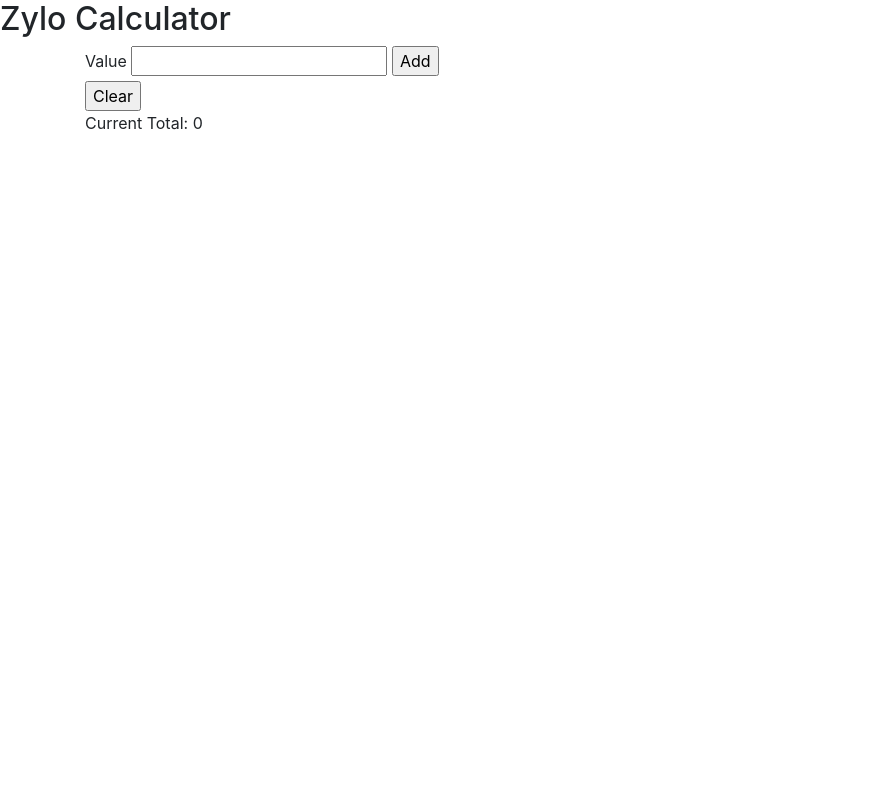
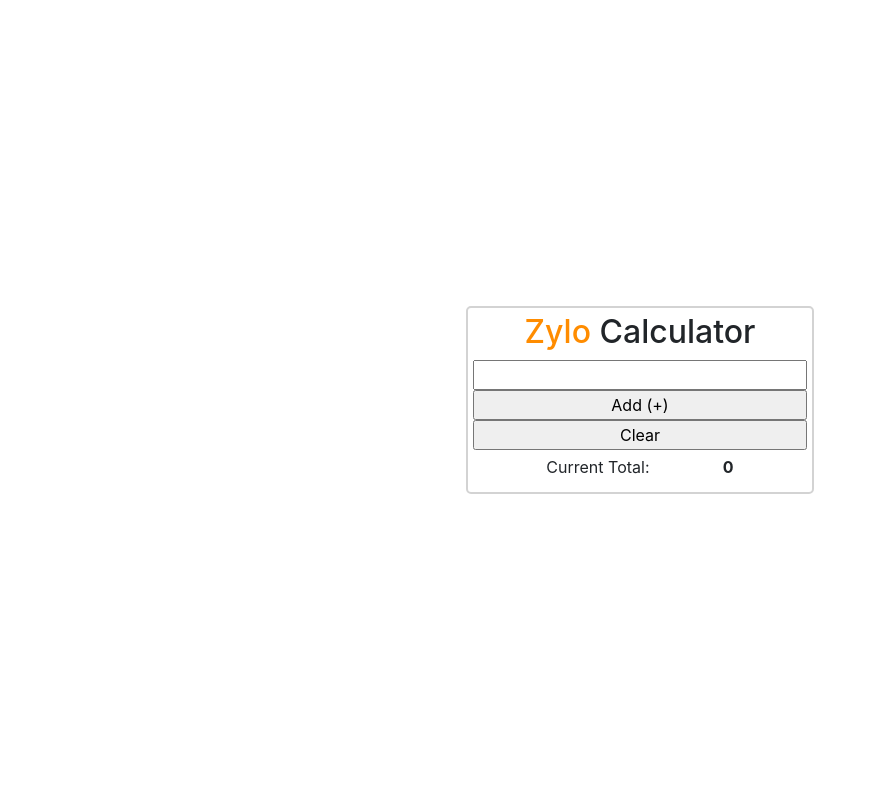
Before and after one commit to colinc-zylotech/zylo-calculator, a Flask app: page / in a window 1280 px wide. Shown: the whole page, without its empty margins (0-876 px from the left). Run offline with Flask 2, Linux system fonts and the light colour scheme; some libraries are stand-ins or nearby versions.

Commit message:
update calculator styling

```diff
--- a/web_app/static/style.css
+++ b/web_app/static/style.css
@@ -0,0 +1,47 @@
+html, body, .content {
+    height: 100%;
+}
+
+.flash {
+}
+
+.calculator-page-container {
+    height: 100%;
+    flex-direction: column;
+    display: flex;
+    align-items: center;
+    justify-content: center;
+}
+
+.calculator {
+    border: 2px solid lightgray;
+    padding: 5px;
+    border-radius: 5px;
+}
+
+.calculator input {
+    width: 100%;
+}
+
+.calculator__title {
+    display: flex;
+    align-items: center;
+    justify-content: center;
+}
+
+.zylo {
+    color: darkorange;
+}
+
+.calculator__total-display {
+    margin-top: 5px;
+    display: flex;
+    justify-content: space-evenly;
+}
+
+.calculator__total-display-title {
+}
+
+.calculator__total-display-value {
+    font-weight: bold;
+}
--- a/web_app/templates/base.html
+++ b/web_app/templates/base.html
@@ -2,11 +2,7 @@
 <title>Zylo Calculator</title>
 <link rel="stylesheet" href="https://stackpath.bootstrapcdn.com/bootstrap/4.3.1/css/bootstrap.min.css" integrity="sha384-ggOyR0iXCbMQv3Xipma34MD+dH/1fQ784/j6cY/iJTQUOhcWr7x9JvoRxT2MZw1T" crossorigin="anonymous">
 <link rel="stylesheet" href="{{ url_for('static', filename='style.css') }}" />
-<header>
-  {% block header %}{% endblock %}
-</header>
 <section class="content container">
-  {% for message in get_flashed_messages() %}
-    <div class="flash">{{ message }}</div>
-  {% endfor %} {% block content %}{% endblock %}
+  {% block content %}
+  {% endblock %}
 </section>
--- a/web_app/templates/index.html
+++ b/web_app/templates/index.html
@@ -1,17 +1,26 @@
 {% extends "base.html" %}
 
-{% block header %}
-<h2>Zylo Calculator</h2>
-{% endblock %}
-
 {% block content %}
+<div class="calculator-page-container">
+    <div class="calculator">
+        <div class="calculator__title">
+            <h2><span class="zylo">Zylo</span> Calculator</h2>
+        </div>
+        {% for message in get_flashed_messages() %}
+          <div class="flash">{{ message }}</div>
+        {% endfor %}
         <form action="/add" method="POST">
-    <label for="number-to-add">Value</label>
-    <input id="number-to-add" type="number" name="number_to_add" required/>
-    <input type="submit" value="Add"/>
+            <label for="number-to-add" value="number to add"/>
+            <input class="calculator__number-input" type="number" name="number_to_add" step="0.01" required/>
+            <input type="submit" value="Add (+)"/>
         </form>
         <form action="/clear" method="POST">
             <input type="submit" value="Clear">
         </form>
-<div>Current Total: {{ calculator_total }}</div>
+        <div class="calculator__total-display">
+            <span class="calculator__total-display-title">Current Total:</span>
+            <span class="calculator__total-display-value">{{ calculator_total }}</span>
+        </div>
+    </div>
+</div>
 {% endblock %}
```
Also changed, not shown: tests/web_app_tests/test_add.py (+3 -3 lines), tests/web_app_tests/test_clear.py (+2 -2 lines). Lines whose indentation alone changed are shown as unchanged.
